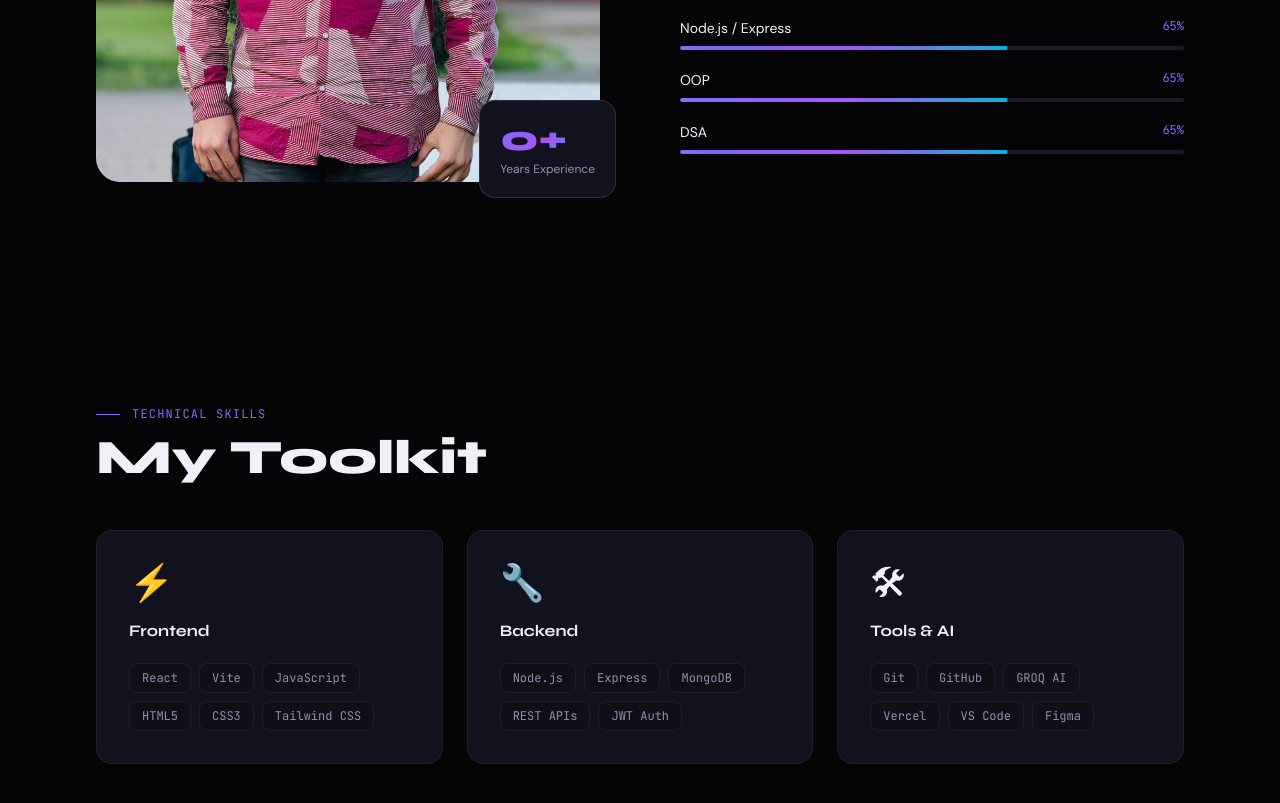
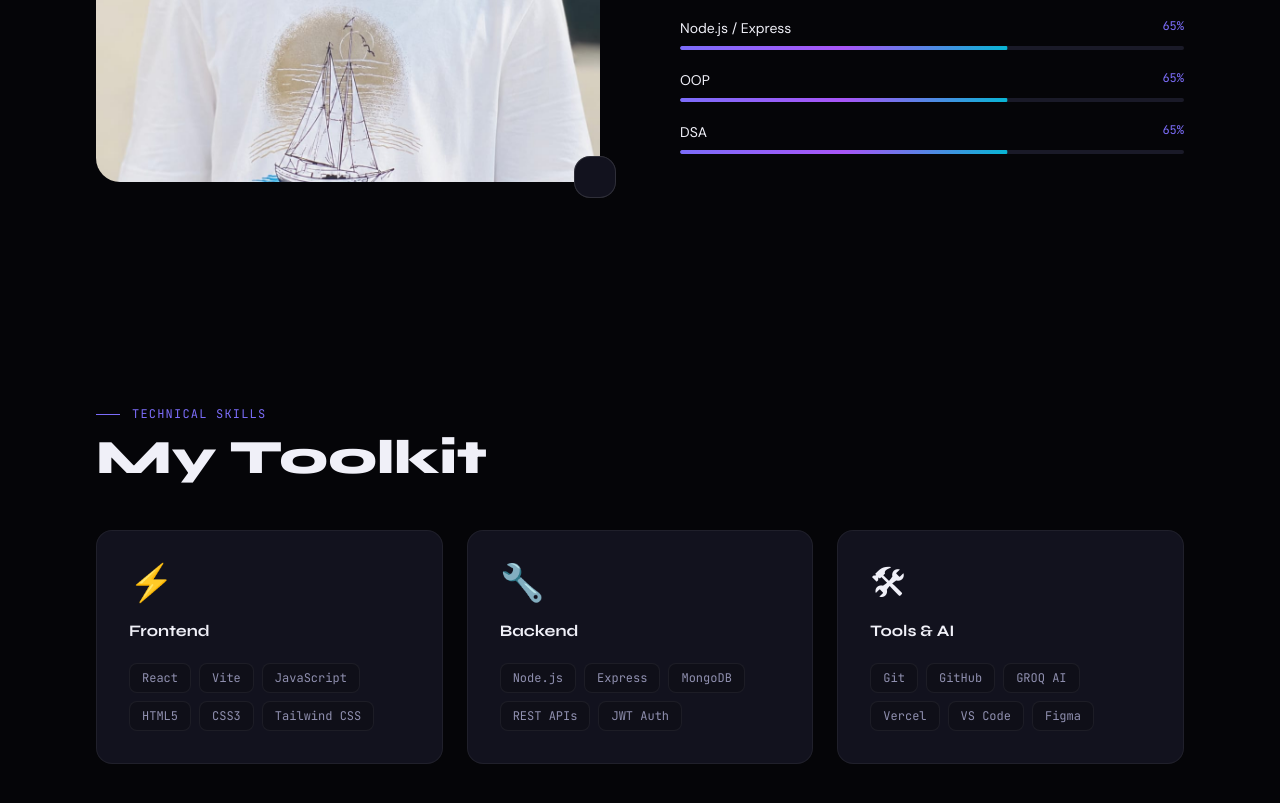
Before and after one commit to codedbyumer/Portfolio, a React (Vite) app: page / in a window 1280 px wide. Shown: the part 1360-2163 px from the top of the page. Built offline with nearby package versions, Linux system fonts and the light colour scheme.

Commit message:
update photo

```diff
--- a/src/components/About.jsx
+++ b/src/components/About.jsx
@@ -73,14 +73,7 @@ export default function About() {
               backdropFilter: 'blur(20px)',
             }}
           >
-            <div
-              className="font-syne font-extrabold text-4xl grad-text leading-none"
-            >
-              {personalInfo.yearsExperience}+
-            </div>
-            <div className="text-xs mt-1" style={{ color: 'var(--text2)' }}>
-              Years Experience
-            </div>
+
           </motion.div>
         </motion.div>
 
```
Also changed, not shown: public/umer pic.jpeg, public/umer pic1.jpeg (added).
